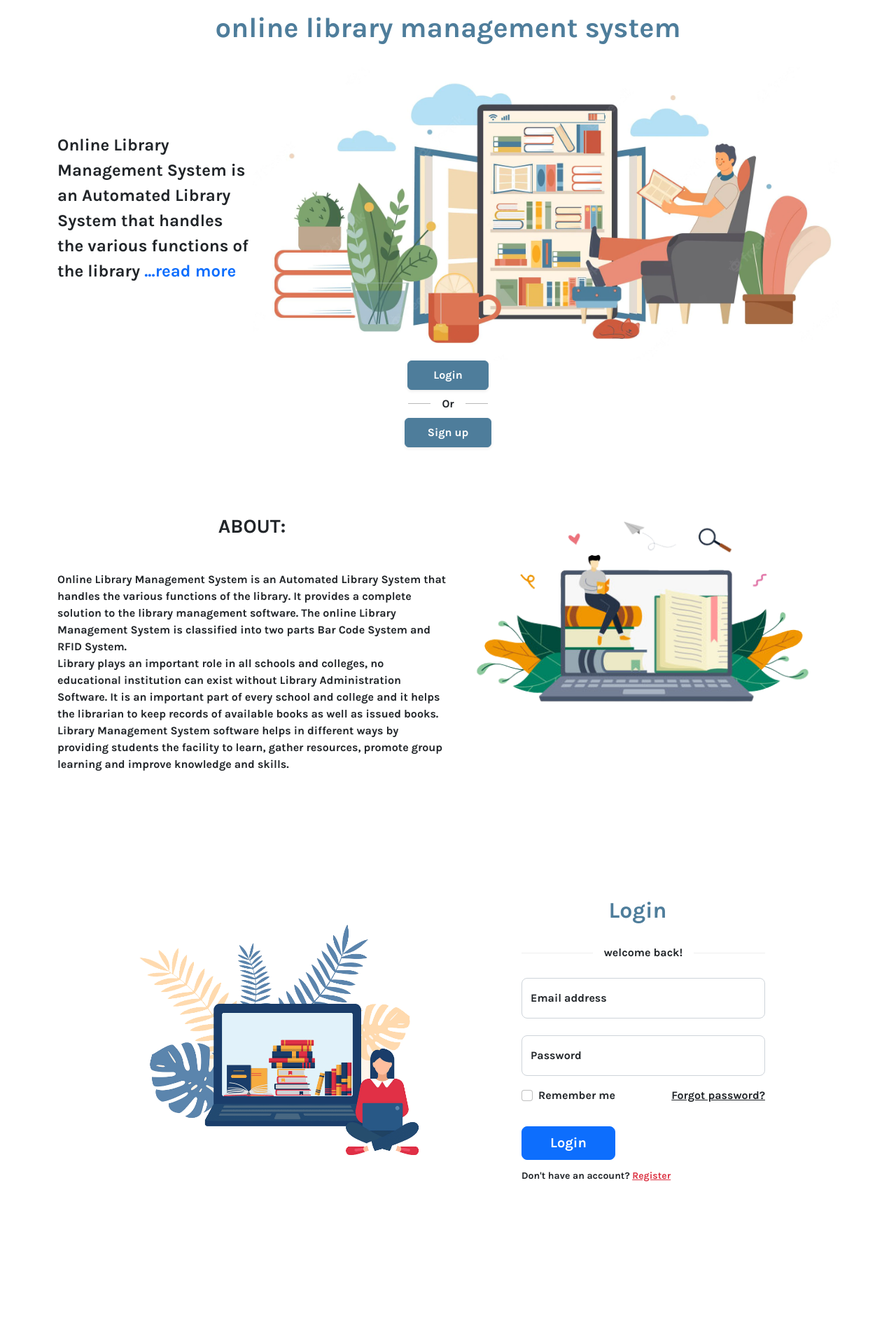
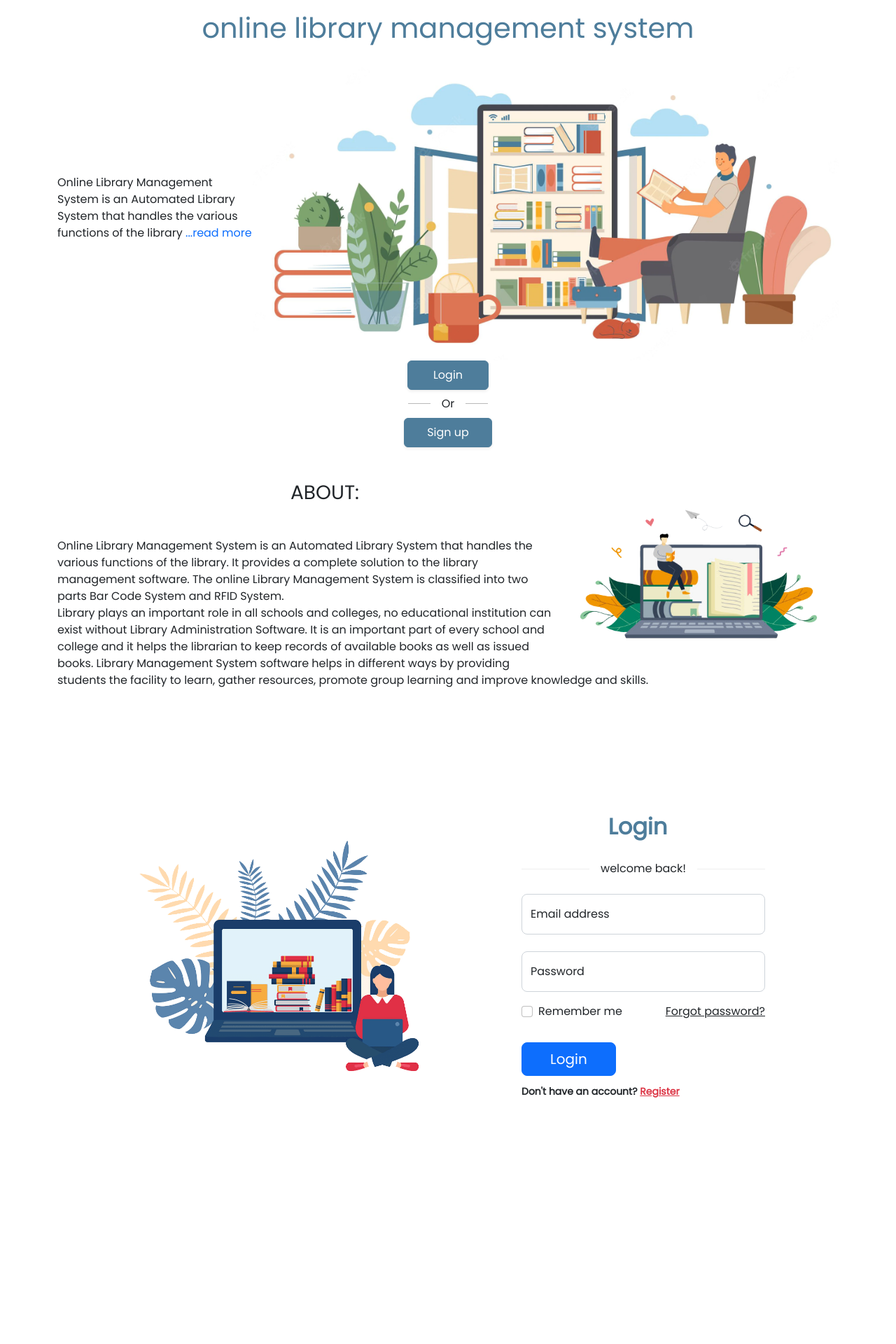
Before and after one commit to MEZ901/Online_library, a PHP site: page / in a window 1280 px wide. Shown: the whole page at 70% size. After the commit the page ends 1568 px from the top, so only its background shows below. Run offline with PHP 8.4, Linux system fonts and the light colour scheme.

Commit message:
update the mockup and about section and add ERD

```diff
--- a/assets/style.css
+++ b/assets/style.css
@@ -2,7 +2,7 @@
     margin: 0;
     padding: 0;
     box-sizing: border-box;
-    font-family: 'Karla', sans-serif;
+    font-family: 'Poppins', sans-serif;
 }
 
 .logo{
@@ -31,7 +31,8 @@ background: rgb(185, 185, 185);
 }
 
 .about-img{
-    width: 35rem;
+    width: 25rem;
+    float: right;
 }
 
 .divider:after,
--- a/index.html
+++ b/index.html
@@ -7,6 +7,10 @@
     <link rel="preconnect" href="https://fonts.googleapis.com">
     <link rel="preconnect" href="https://fonts.gstatic.com" crossorigin>
     <link href="https://fonts.googleapis.com/css2?family=Karla:ital,wght@0,700;1,400&display=swap" rel="stylesheet">
+
+    <link rel="preconnect" href="https://fonts.googleapis.com">
+    <link rel="preconnect" href="https://fonts.gstatic.com" crossorigin>
+    <link href="https://fonts.googleapis.com/css2?family=Poppins:ital,wght@0,400;1,700&display=swap" rel="stylesheet">
     <title>Library</title>
 
     <!-- ================== BEGIN core-css ================== -->
@@ -30,7 +34,7 @@
             <h1 class="p-3 text-center text-cstm">online library management system</h1>
             <div class="d-flex pt-2">
                 <div class="d-flex align-items-center w-25">
-                    <p class="fs-4">Online Library Management System is an Automated Library System that handles the various functions of the library <a href="" class="text-decoration-none">...read more</a></p>
+                    <p>Online Library Management System is an Automated Library System that handles the various functions of the library <a href="" class="text-decoration-none">...read more</a></p>
                 </div>
                 <div class="w-75">
                     <img class="w-100" src="assets/img/img1.png" alt="cover">
@@ -45,14 +49,13 @@
             </div>
         </header>
         <main>
-            <section class="about mt-5 d-flex">
-                <div class="">
+            <section class="about mt-5">
+                <div class="position-relative">
+                    <img class="about-img" src="assets/img/img4.png" alt="cover">
                     <h3 class="text-center text-uppercase m-5">about:</h3>
                     <p>Online Library Management System is an Automated Library System that handles the various functions of the library. It provides a complete solution to the library management software. The online Library Management System is classified into two parts Bar Code System and RFID System.<br>Library plays an important role in all schools and colleges, no educational institution can exist without Library Administration Software. It is an important part of every school and college and it helps the librarian to keep records of available books as well as issued books. Library Management System software helps in different ways by providing students the facility to learn, gather resources, promote group learning and improve knowledge and skills.</p>
                 </div>
-                <div class="">
-                    <img class="about-img" src="assets/img/img4.png" alt="cover">
-                </div>
+
             </section>
             <section class="vh-100">
                 <div class="container-fluid h-custom">
```
Also changed, not shown: Mockup & ERD/ERD/Entity Relationship Diagram.png (added), Mockup & ERD/Mockup/About.png (added), Mockup & ERD/Mockup/Add book.png (added), Mockup & ERD/Mockup/After clicking on book.png (added), Mockup & ERD/Mockup/Books.png (added), Mockup & ERD/Mockup/Dashboard.png (added), Mockup & ERD/Mockup/Edit book.png (added), Mockup & ERD/Mockup/Feedback.png (added), Mockup & ERD/Mockup/Home page.png (added), Mockup & ERD/Mockup/Remove account warning.png (added), 5 other files.
